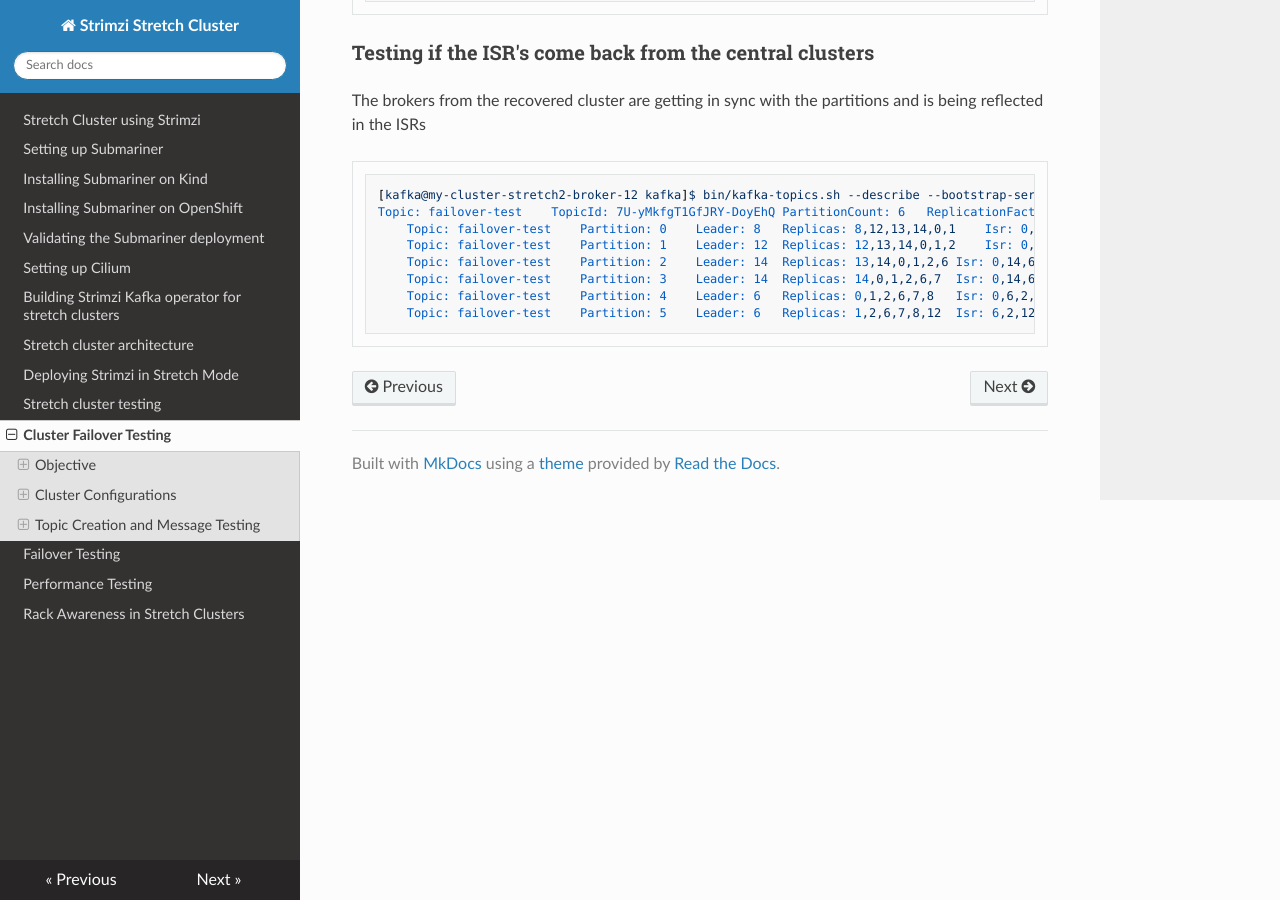
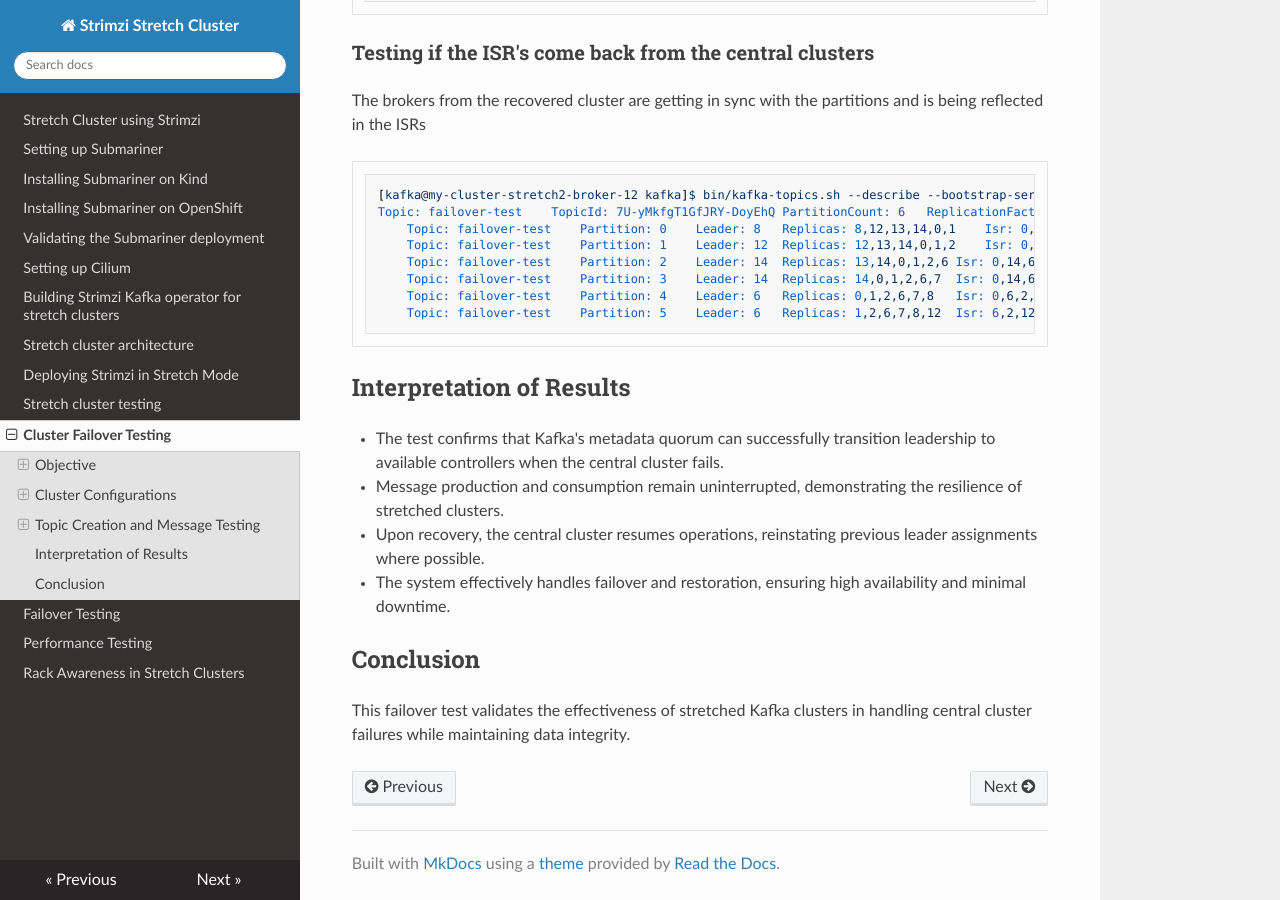
Before and after one commit to aswinayyolath/stretch-kafka-docs, an MkDocs documentation site: the page built from docs/Testing-cluster-failover.md, in a window 1280 px wide and 900 px high, scrolled down 4516 px. Built offline with MkDocs 1.6.1, drawn with Linux system fonts in a browser that asks for light colours; nearby versions of some CDN libraries.

Commit message:
added interpretation

````diff
--- a/docs/Testing-cluster-failover.md
+++ b/docs/Testing-cluster-failover.md
@@ -204,3 +204,14 @@ Topic: failover-test	TopicId: 7U-yMkfgT1GfJRY-DoyEhQ	PartitionCount: 6	Replicati
 	Topic: failover-test	Partition: 4	Leader: 6	Replicas: 0,1,2,6,7,8	Isr: 0,6,2,7,8	Elr: 	LastKnownElr:
 	Topic: failover-test	Partition: 5	Leader: 6	Replicas: 1,2,6,7,8,12	Isr: 6,2,12,7,8	Elr: 	LastKnownElr:
 ```
+
+## Interpretation of Results
+
+- The test confirms that Kafka's metadata quorum can successfully transition leadership to available controllers when the central cluster fails.
+- Message production and consumption remain uninterrupted, demonstrating the resilience of stretched clusters.
+- Upon recovery, the central cluster resumes operations, reinstating previous leader assignments where possible.
+- The system effectively handles failover and restoration, ensuring high availability and minimal downtime.
+
+## Conclusion
+
+This failover test validates the effectiveness of stretched Kafka clusters in handling central cluster failures while maintaining data integrity.
````
